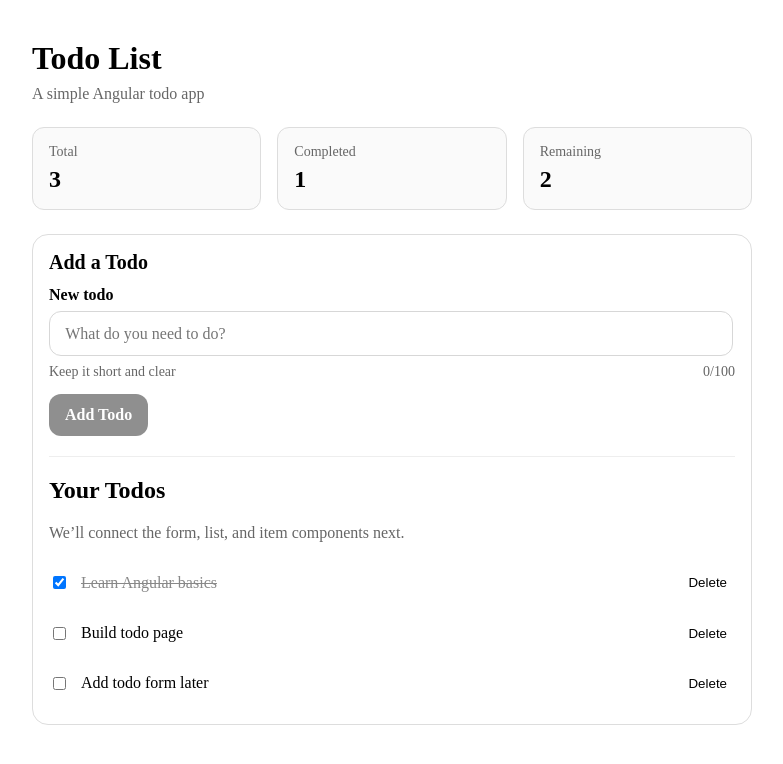
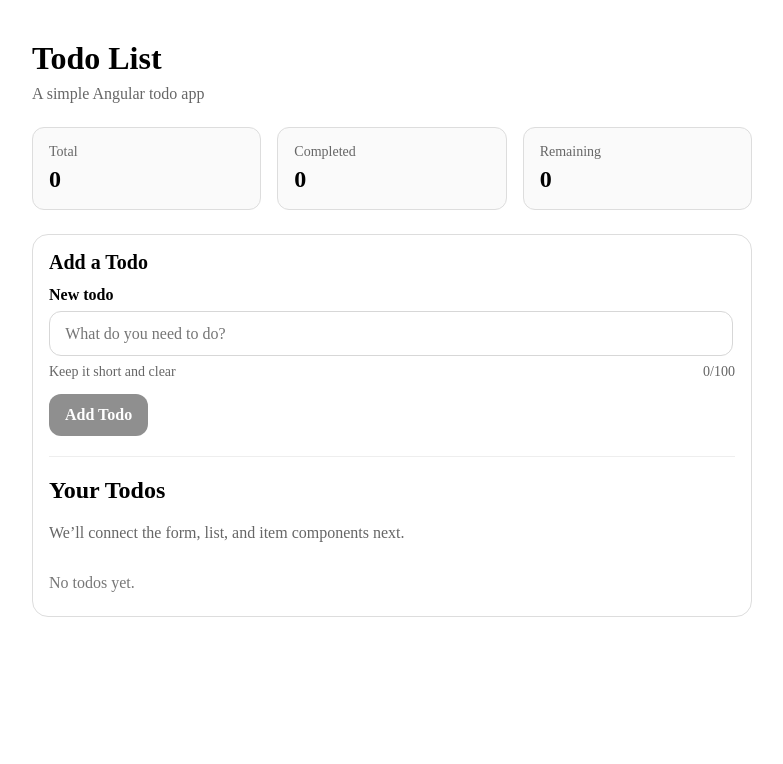
Before and after one commit to xy-shen/todo-list, an Angular app: page / in a window 1280 px wide. Shown: the top 764 px of the page, without its empty margins (248-1031 px from the left). Built offline with nearby package versions, Linux system fonts and the light colour scheme.

Commit message:
add storage

```diff
--- /dev/null
+++ b/src/features/todos/services/todo-store.service.ts
@@ -0,0 +1,33 @@
+import { Injectable } from '@angular/core';
+
+@Injectable({
+  providedIn: 'root',
+})
+export class StorageService {
+  getItem<T>(key: string): T | null {
+    const raw = localStorage.getItem(key);
+
+    if (!raw) {
+      return null;
+    }
+
+    try {
+      return JSON.parse(raw) as T;
+    } catch (error) {
+      console.error(`Failed to parse localStorage item for key "${key}"`, error);
+      return null;
+    }
+  }
+
+  setItem<T>(key: string, value: T): void {
+    try {
+      localStorage.setItem(key, JSON.stringify(value));
+    } catch (error) {
+      console.error(`Failed to save localStorage item for key "${key}"`, error);
+    }
+  }
+
+  removeItem(key: string): void {
+    localStorage.removeItem(key);
+  }
+}
--- a/src/features/todos/todo-page.ts
+++ b/src/features/todos/todo-page.ts
@@ -1,5 +1,6 @@
-import { Component, signal, computed } from '@angular/core';
+import { Component, signal, computed, inject, effect } from '@angular/core';
 import { Todo } from './models/todo.model';
+import { StorageService } from './services/todo-store.service';
 import { TodoForm, CreateTodoInput } from './todo-form';
 import { TodoList } from './todo-list';
 
@@ -11,11 +12,10 @@ import { TodoList } from './todo-list';
   styleUrl: './todo-page.css',
 })
 export class TodoPage {
-  readonly todos = signal<Todo[]>([
-    { id: 1, title: 'Learn Angular basics', completed: true },
-    { id: 2, title: 'Build todo page', completed: false },
-    { id: 3, title: 'Add todo form later', completed: false },
-  ]);
+  private readonly storage = inject(StorageService);
+  private readonly storageKey = 'todos';
+
+  readonly todos = signal<Todo[]>(this.loadTodos());
 
   readonly totalCount = computed(() => this.todos().length);
   readonly completedCount = computed(
@@ -24,6 +24,12 @@ export class TodoPage {
   readonly remainingCount = computed(
     () => this.todos().filter(todo => !todo.completed).length
   );
+
+  constructor() {
+    effect(() => {
+      this.storage.setItem(this.storageKey, this.todos());
+    });
+  }
 
   addTodo(input: CreateTodoInput): void {
     const newTodo: Todo = {
@@ -51,7 +57,7 @@ export class TodoPage {
     );
   }
 
-  trackByTodoId(_index: number, todo: Todo): number {
-    return todo.id;
+  private loadTodos(): Todo[] {
+    return this.storage.getItem<Todo[]>(this.storageKey) ?? [];
   }
 }
```
